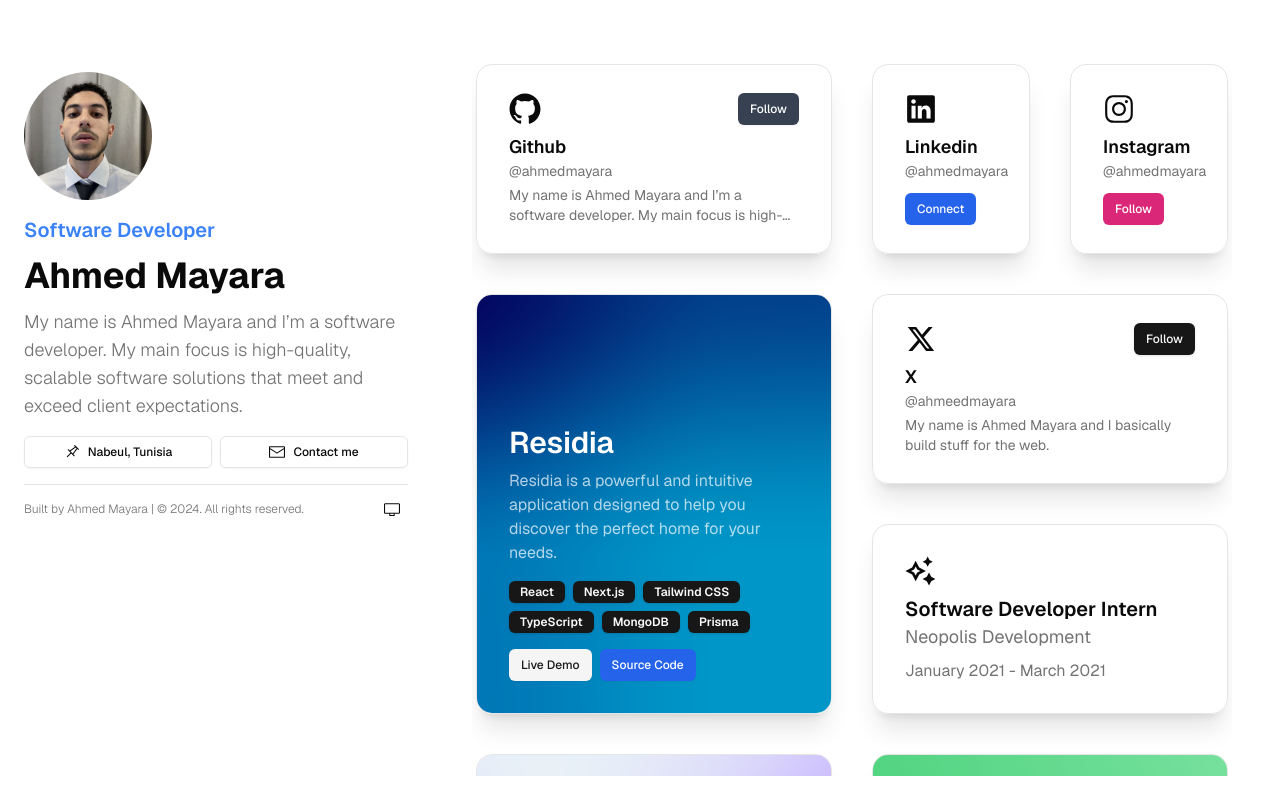
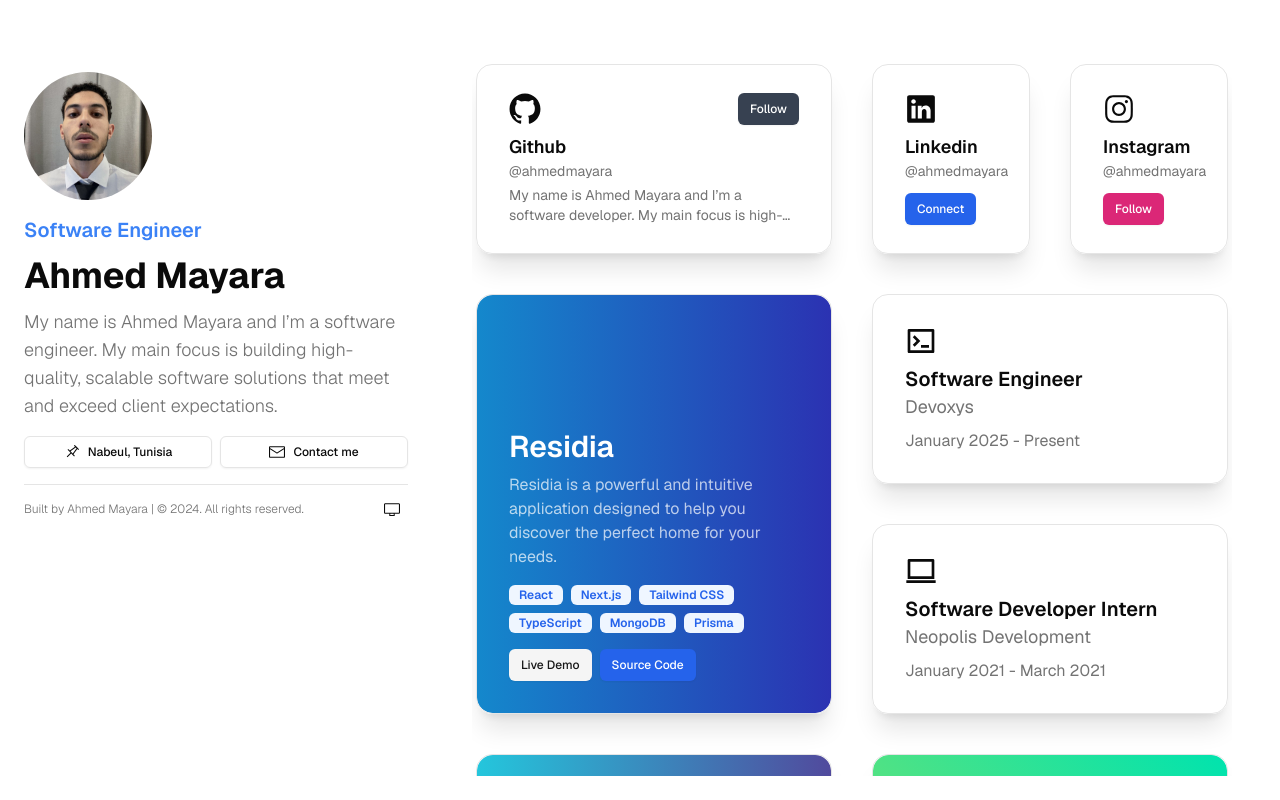
Before and after one commit to ahmedmayara/portfolio, a Next.js app: page / in a window 1280 px wide. Built offline with nearby package versions, Linux system fonts and the light colour scheme.

Commit message:
feat: add new job title

```diff
--- a/app/layout.tsx
+++ b/app/layout.tsx
@@ -4,6 +4,7 @@ import "./globals.css";
 
 import { ThemeProvider } from "@/providers/theme-provider";
 import { config } from "@/constants";
+import { cn } from "@/lib/utils";
 
 export const metadata: Metadata = {
   title: "Ahmed Mayara",
@@ -17,7 +18,7 @@ export default function RootLayout({
 }) {
   return (
     <html lang="en" suppressHydrationWarning>
-      <body className={GeistSans.className}>
+      <body className={cn("antialiased", GeistSans.className)}>
         <ThemeProvider attribute="class" defaultTheme="system" enableSystem>
           {children}
         </ThemeProvider>
--- a/app/page.tsx
+++ b/app/page.tsx
@@ -8,9 +8,7 @@ export default function Home() {
     <Container>
       <main className="flex h-full w-full flex-col gap-6 px-6 xl:flex-row xl:gap-10">
         <LeftPanel />
-
         <RightPanel />
-
         <div className="block pb-6 xl:hidden">
           <Footer />
         </div>
--- a/components/experience-item.tsx
+++ b/components/experience-item.tsx
@@ -5,7 +5,7 @@ interface ExperienceItemProps {
   item: GridItem;
 }
 
-export default function ExperienceItem({ item }: ExperienceItemProps) {
+export function ExperienceItem({ item }: ExperienceItemProps) {
   return (
     <div className="flex flex-col">
       {item.icon ? <item.icon className="h-8 w-8" /> : null}
--- a/components/footer.tsx
+++ b/components/footer.tsx
@@ -2,6 +2,7 @@ import React from "react";
 
 import { Separator } from "@/components/ui/separator";
 import { ThemeSwitcher } from "@/components/theme-switcher";
+import { format, getYear, startOfToday } from "date-fns";
 
 export function Footer() {
   return (
@@ -10,7 +11,7 @@ export function Footer() {
 
       <div className="mt-2 flex items-center justify-between">
         <p className="text-xs font-light text-muted-foreground">
-          Built by Ahmed Mayara | &copy; {new Date().getFullYear()}. All rights
+          Built by Ahmed Mayara | &copy; {getYear(startOfToday())}. All rights
           reserved.
         </p>
 
--- a/components/project-item.tsx
+++ b/components/project-item.tsx
@@ -10,20 +10,23 @@ interface ProjectItemProps {
 
 export function ProjectItem({ item }: ProjectItemProps) {
   return (
-    <div className="flex h-full w-full flex-col items-end justify-end overflow-hidden rounded-2xl">
-      <Image
-        className="z-0 h-full w-full object-cover object-center"
-        src={item.image ?? ""}
-        alt={item.title}
-        fill
-        sizes="100%"
-        priority
+    <div className="relative flex h-full w-full flex-col items-end justify-end overflow-hidden rounded-2xl">
+      <div
+        className={cn("absolute h-full w-full", {
+          "bg-gradient-to-r from-[#24C6DC] to-[#514A9D]":
+            item.title === "Oladoc",
+          "bg-gradient-to-r from-[#1488CC] to-[#2B32B2]":
+            item.title === "Residia",
+          "bg-gradient-to-tr from-[#9be15d] to-[#00e3ae]":
+            item.title === "Shadcn Vue",
+        })}
       />
       <div className="relative z-20 w-full space-y-2 p-4 md:p-8">
         <div
           className={cn(
             "text-xl font-semibold text-white md:text-3xl",
-            item.title === "Oladoc" && "text-blue-600",
+            item.title === "Oladoc" && "text-white",
+            item.title === "Shadcn Vue" && "text-zinc-900",
           )}
         >
           {item.title}
@@ -31,14 +34,27 @@ export function ProjectItem({ item }: ProjectItemProps) {
         <p
           className={cn(
             "text-white text-opacity-70",
-            item.title === "Oladoc" && "text-black",
+            item.title === "Shadcn Vue" && "text-zinc-900",
           )}
         >
           {item.description}
         </p>
         <div className="flex flex-wrap items-center gap-2 pt-2">
           {item.techStack?.map((technology, index) => {
-            return <Badge key={index}>{technology}</Badge>;
+            return (
+              <Badge
+                key={index}
+                variant={
+                  item.title === "Residia"
+                    ? "blueLighter"
+                    : item.title === "Oladoc"
+                      ? "blueLight"
+                      : "greenLight"
+                }
+              >
+                {technology}
+              </Badge>
+            );
           })}
         </div>
         <div className="flex flex-row items-center gap-2 pt-2">
--- a/components/right-panel.tsx
+++ b/components/right-panel.tsx
@@ -9,7 +9,7 @@ import { ScrollArea } from "@/components/ui/scroll-area";
 import { GridItem } from "@/components/grid-item";
 import { ProjectItem } from "@/components/project-item";
 import { SocialItem } from "@/components/social-item";
-import ExperienceItem from "./experience-item";
+import { ExperienceItem } from "@/components/experience-item";
 
 export function RightPanel() {
   const [scope, animate] = useAnimate();
@@ -34,7 +34,7 @@ export function RightPanel() {
         },
       );
     }
-  }, [scope]);
+  }, [animate, scope, staggerGridItems]);
 
   return (
     <ScrollArea className="h-screen flex-1 p-0 xl:p-6">
--- a/components/ui/badge.tsx
+++ b/components/ui/badge.tsx
@@ -4,16 +4,40 @@ import { cva, type VariantProps } from "class-variance-authority";
 import { cn } from "@/lib/utils";
 
 const badgeVariants = cva(
-  "inline-flex items-center rounded-md border px-2.5 py-0.5 text-xs font-semibold transition-colors focus:outline-none focus:ring-2 focus:ring-ring focus:ring-offset-2",
+  "inline-flex items-center rounded-md px-2.5 py-0.5 text-xs font-semibold transition-colors focus:outline-none focus:ring-2 focus:ring-ring focus:ring-offset-2",
   {
     variants: {
       variant: {
-        default: "border-transparent bg-primary text-primary-foreground shadow",
+        default:
+          "border-transparent bg-primary text-primary-foreground shadow hover:bg-primary/80",
         secondary:
           "border-transparent bg-secondary text-secondary-foreground hover:bg-secondary/80",
         destructive:
           "border-transparent bg-destructive text-destructive-foreground shadow hover:bg-destructive/80",
-        outline: "text-foreground",
+        outline: "text-foreground border border-input",
+        // New color variants
+        blue: "bg-blue-500 text-white hover:bg-blue-600",
+        blueLight: "bg-blue-100 text-blue-800 hover:bg-blue-200",
+        blueLighter: "bg-blue-50 text-blue-600 hover:bg-blue-100",
+        blueStroke: "border border-blue-500 text-blue-700 hover:bg-blue-50",
+        green: "bg-green-500 text-white hover:bg-green-600",
+        greenLight: "bg-green-100 text-green-800 hover:bg-green-200",
+        greenLighter: "bg-green-50 text-green-600 hover:bg-green-100",
+        greenStroke: "border border-green-500 text-green-700 hover:bg-green-50",
+        red: "bg-red-500 text-white hover:bg-red-600",
+        redLight: "bg-red-100 text-red-800 hover:bg-red-200",
+        redLighter: "bg-red-50 text-red-600 hover:bg-red-100",
+        redStroke: "border border-red-500 text-red-700 hover:bg-red-50",
+        yellow: "bg-yellow-500 text-white hover:bg-yellow-600",
+        yellowLight: "bg-yellow-100 text-yellow-800 hover:bg-yellow-200",
+        yellowLighter: "bg-yellow-50 text-yellow-600 hover:bg-yellow-100",
+        yellowStroke:
+          "border border-yellow-500 text-yellow-700 hover:bg-yellow-50",
+        purple: "bg-purple-500 text-white hover:bg-purple-600",
+        purpleLight: "bg-purple-100 text-purple-800 hover:bg-purple-200",
+        purpleLighter: "bg-purple-50 text-purple-600 hover:bg-purple-100",
+        purpleStroke:
+          "border border-purple-500 text-purple-700 hover:bg-purple-50",
       },
     },
     defaultVariants: {
--- a/constants/index.ts
+++ b/constants/index.ts
@@ -1,4 +1,4 @@
-import { RiSparkling2Line, RiTwitterXFill } from "@remixicon/react";
+import { RiMacbookLine, RiTerminalBoxLine } from "@remixicon/react";
 import { GridItem } from "@/types";
 import {
   GitHubLogoIcon,
@@ -64,21 +64,19 @@ export const gridItems: GridItem[] = [
   },
   {
     layout: "2x2",
-    type: "SOCIAL",
-    title: "X",
-    description:
-      "My name is Ahmed Mayara and I basically build stuff for the web.",
-    username: "@ahmeedmayara",
-    icon: RiTwitterXFill,
-    buttonText: "Follow",
-    buttonLink: "https://x.com/ahmeedmayara",
-    url: "https://x.com/ahmeedmayara",
+    type: "EXPERIENCE",
+    title: "Software Engineer",
+    icon: RiTerminalBoxLine,
+    description: "Devoxys",
+    location: "Mégrine, Ben Arous, Tunisia",
+    startDate: "January 2025",
+    endDate: "Present",
   },
   {
     layout: "2x2",
     type: "EXPERIENCE",
     title: "Software Developer Intern",
-    icon: RiSparkling2Line,
+    icon: RiMacbookLine,
     description: "Neopolis Development",
     location: "Nabeul, Tunisia",
     startDate: "January 2021",
@@ -122,9 +120,9 @@ export const gridItems: GridItem[] = [
 
 export const config = {
   name: "Ahmed Mayara",
-  title: "Software Developer",
+  title: "Software Engineer",
   description: "Building scalable software solutions for the web.",
-  bio: "My name is Ahmed Mayara and I’m a software developer. My main focus is high-quality, scalable software solutions that meet and exceed client expectations.",
+  bio: "My name is Ahmed Mayara and I’m a software engineer. My main focus is building high-quality, scalable software solutions that meet and exceed client expectations.",
   location: "Nabeul, Tunisia",
   locationUrl: "https://www.google.com/maps/place/Nabeul/",
   email: "ahmedmayara789@gmail.com",
--- a/package.json
+++ b/package.json
@@ -18,6 +18,7 @@
     "@remixicon/react": "^4.0.1",
     "class-variance-authority": "^0.7.0",
     "clsx": "^2.0.0",
+    "date-fns": "^4.1.0",
     "framer-motion": "^10.16.16",
     "geist": "^1.3.0",
     "next": "14.0.4",
```
Also changed, not shown: 1 other file (tests, documents, lock files or other folders).
